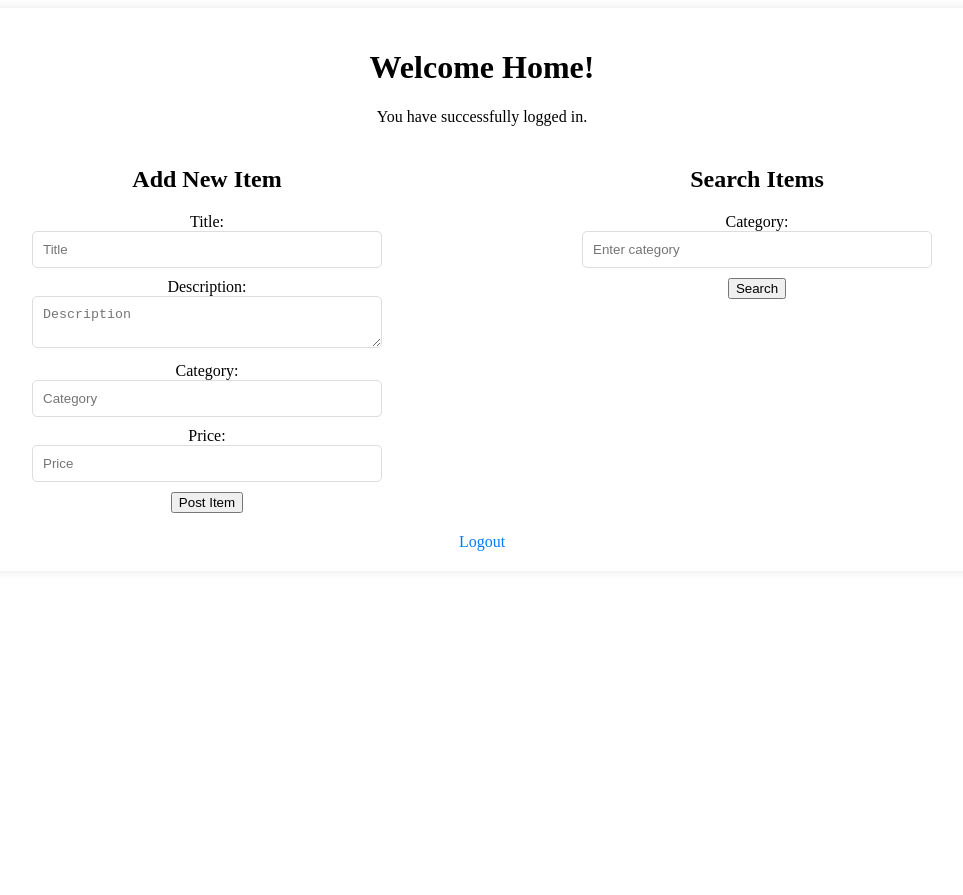
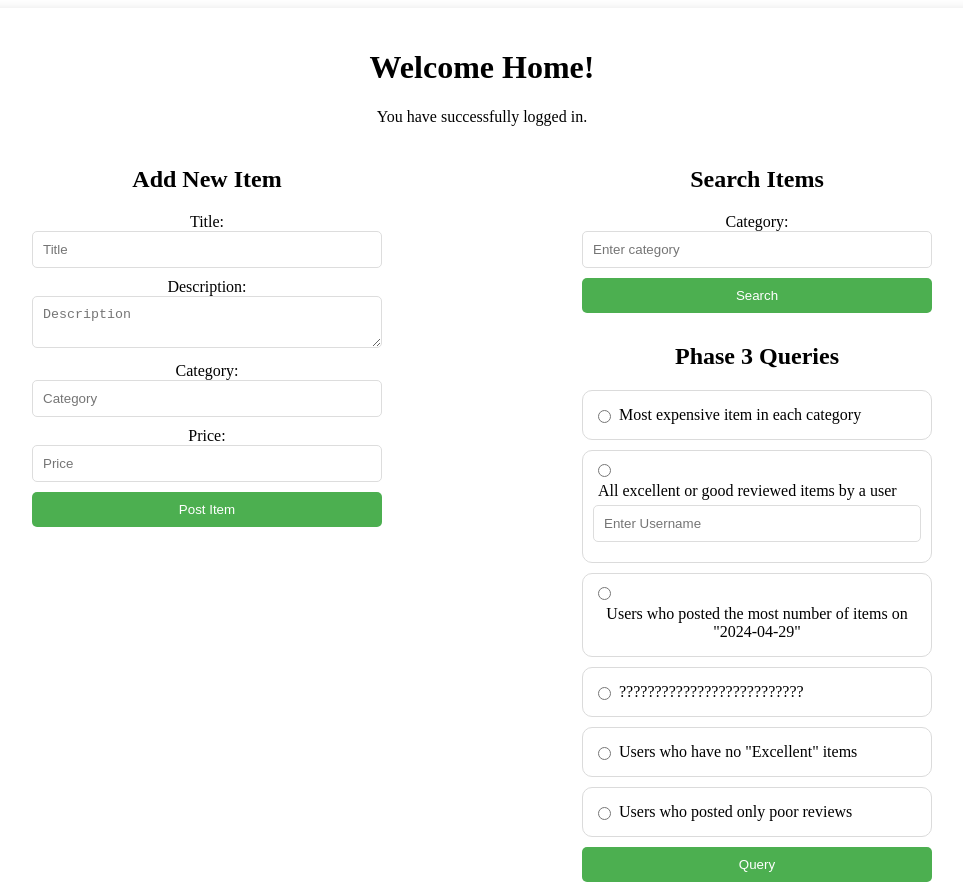
Before and after one commit to ShelbyGall/440SeniorProject, a website: page public/home.html in a window 1280 px wide. Shown: the top 895 px of the page, without its empty margins (158-1121 px from the left). Before the commit the page ends 800 px from the top, so only its background shows below. Drawn offline with Linux system fonts and the light colour scheme.

Commit message:
Home page UI updated - added form for new queries but havent connected it to backend

```diff
--- a/public/home.html
+++ b/public/home.html
@@ -6,6 +6,9 @@
     <title>Home</title>
 
     <style>
+      /* * {
+        border: 2px dashed red;
+      } */
         .forms-section {
           display: flex;
           justify-content: space-around; /* This will place space around each column */
@@ -32,7 +35,7 @@
 
         input[type="text"],
         input[type="number"],
-        input[type="submit"],
+        button[type="submit"],
         textarea {
           width: 100%; /* Full width of parent */
           padding: 10px;
@@ -42,14 +45,14 @@
           box-sizing: border-box; /* Include padding and border in the element's total width and height */
         }
 
-        input[type="submit"] {
+        button[type="submit"] {
           background-color: #4CAF50;
           color: white;
           border: none;
           cursor: pointer;
         }
 
-        input[type="submit"]:hover {
+        button[type="submit"]:hover {
           opacity: 0.9;
         }
 
@@ -141,6 +144,30 @@
             text-decoration: none;
             cursor: pointer;
         }
+
+        #logout-button {
+          margin: 20px;
+          border: #50a5ff;
+          padding: 10px 40px;
+          border-radius: 10px;
+          background-color: #50a5ff;
+          color: white;
+          text-decoration: none;
+        }
+
+        .row {
+          display: flex;
+          flex-wrap:wrap;
+          align-items: left;
+          margin: 10px 0 10px 0;
+          border: 1px solid #dbdbdb;
+          border-radius: 10px;
+          padding: 10px;
+        }
+
+        .phase3-group label {
+          padding: 5px;
+        }
       </style>
 
 </head>
@@ -187,6 +214,8 @@
 
             <!-- right column for searching items -->
             <div class="form-column">
+
+
                 <h2>Search Items</h2>
                 <!-- form for searching items here -->
                 <form action="/search-items" method="GET" id="searchItemsForm" onsubmit="return searchItems(event)">
@@ -199,10 +228,49 @@
                     </div>
                 </form>
 
-                <!-- Results should be populated here -->
-                <div id="searchResults">
-                    <!-- placeholder for search results -->
+                <!-- phase 3 queries -->
+                <h2>Phase 3 Queries</h2>
+                <form>
+                  <div class="phase3-group">
+
+                    <div class="row">
+                      <input type="radio" id="query1" name="phase3-queries"></input>
+                      <label for="query1">Most expensive item in each category</label>
                     </div>
+
+                    <div class="row">
+                      <input type="radio" id="query2" name="phase3-queries"></input>
+                      <label for="query2">All excellent or good reviewed items by a user</label>
+                      <input type="text" placeholder="Enter Username">
+                    </div>
+
+                    <div class="row">
+                      <input type="radio" id="query3" name="phase3-queries"></input>
+                      <label for="query3">Users who posted the most number of items on "2024-04-29"</label>
+                    </div>
+
+                    <div class="row">
+                      <input type="radio" id="query4" name="phase3-queries"></input>
+                      <label for="query4">??????????????????????????</label>
+                    </div>
+
+                    <div class="row">
+                      <input type="radio" id="query5" name="phase3-queries"></input>
+                      <label for="query5">Users who have no "Excellent" items </label>
+                    </div>
+
+                    <div class="row">
+                      <input type="radio" id="query6" name="phase3-queries"></input>
+                      <label for="query6">Users who posted only poor reviews</label>
+                    </div>
+
+                  </div>
+                  <div class="form-group">
+                    <button type="submit">Query</button>
+                  </div>
+                </form>
+
+
 
                 <!-- The Write Review Modal -->
                 <div id="writeReviewModal" class="modal">
@@ -223,6 +291,7 @@
                       </form>
                   </div>
                 </div>
+
                 <div id="viewReviewsModal" class="modal">
                   <div class="modal-content">
                     <span class="close" onclick="closeModal('viewReviewsModal')">&times;</span>
@@ -234,10 +303,16 @@
                 </div>
 
             </div>
+          </div>
 
+          <!-- Results should be populated here -->
+          <div id="searchResults">
+              <!-- placeholder for search results -->
           </div>
 
         <a id="logout-button" href="./index.html">Logout</a>
+
+
         <script>
           localStorage.setItem("confirm", true)
           document.getElementById("logout-button").addEventListener("click", function() {
@@ -263,7 +338,7 @@
               .then(response => response.json()) // convert the response from the server to JSON
               .then(data => {
                 // begin creating a string that will be converted to HTML inside the results div
-                var resultsTable = '<table>';
+                var resultsTable = '<table style="margin:40px;">';
                 resultsTable += '<tr><th>Title</th><th>Description</th><th>Price</th><th>Posted By</th><th>Actions</th></tr>'; // Table Headers
                 // loop through each item in the response data and create table rows
                 data.forEach(item => {
@@ -272,7 +347,7 @@
                             <td>${item.title}</td>
                             <td>${item.descr}</td>
                             <td>$${item.price}</td>
-                            <td>$${item.username}</td>
+                            <td>${item.username}</td>
                             <td>
                               <button onclick="writeReview(${item.itemID})">Write Review</button>
                               <button onclick="viewReviews(${item.itemID})">View Reviews</button>
@@ -328,6 +403,42 @@
           }
 
 
+          function queryResults(event) {
+              // event.preventDefault(); // stop form from causing a page refresh
+
+              // var category = document.getElementById('searchCategory').value; // get value of search input
+              // // start a fetch request to the server with the category as a URL parameter
+              // fetch(`/search-items?category=${encodeURIComponent(category)}`)
+              // .then(response => response.json()) // convert the response from the server to JSON
+              // .then(data => {
+              //   // begin creating a string that will be converted to HTML inside the results div
+              //   var resultsTable = '<table>';
+              //   resultsTable += '<tr><th>Title</th><th>Description</th><th>Price</th><th>Posted By</th><th>Actions</th></tr>'; // Table Headers
+              //   // loop through each item in the response data and create table rows
+              //   data.forEach(item => {
+              //       resultsTable += `
+              //           <tr>
+              //               <td>${item.title}</td>
+              //               <td>${item.descr}</td>
+              //               <td>$${item.price}</td>
+              //               <td>${item.username}</td>
+              //               <td>
+              //                 <button onclick="writeReview(${item.itemID})">Write Review</button>
+              //                 <button onclick="viewReviews(${item.itemID})">View Reviews</button>
+              //               </td>
+              //           </tr>
+              //       `;
+              //   });
+              //   resultsTable += '</table>'; // close the table tag
+              //   // set the innerHTML of the searchResults div to the resultsTable, displaying the data
+              //   document.getElementById('searchResults').innerHTML = resultsTable;
+              // })
+              // .catch(error => {
+              //     console.error('Error:', error);
+              // });
+              // return false;
+          }
+
         </script>
     </div>
 </body>
```
Also changed, not shown: 1 other file. Lines whose indentation alone changed are shown as unchanged.
